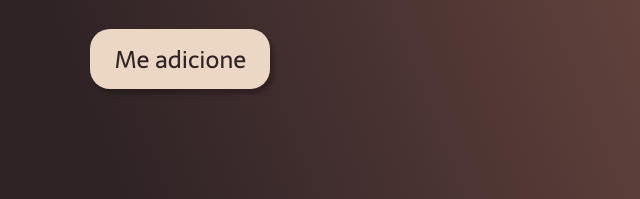
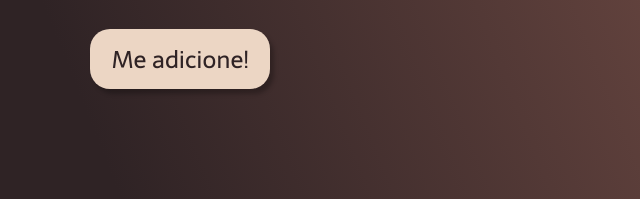
Before and after one commit to Feruaro/Landing-Page, a plain HTML site: page index.html in a window 1280 px wide. Shown: the part 368-567 px from the top of the page, 0-640 px from the left. Drawn offline with Linux system fonts and the light colour scheme.

Commit message:
update texto botão

```diff
--- a/index.html
+++ b/index.html
@@ -24,7 +24,7 @@
             <div class="conteudo-principal-escrito">
                 <h1 class="conteudo-principal-escrito-titulo">Balle Bot</h1>
                 <h2 class="conteudo-principal-escrito-subtitulo">Deixe a sua comunidade segura de um jeito fácil</h2>
-                <button class="conteudo-principal-escrito-botao">Me adicione</button>
+                <button class="conteudo-principal-escrito-botao">Me adicione!</button>
             </div>
             <img class="conteudo-principal-img" src="img/ballebot.png" alt="imagem Balle Bot">
         </section>
```
